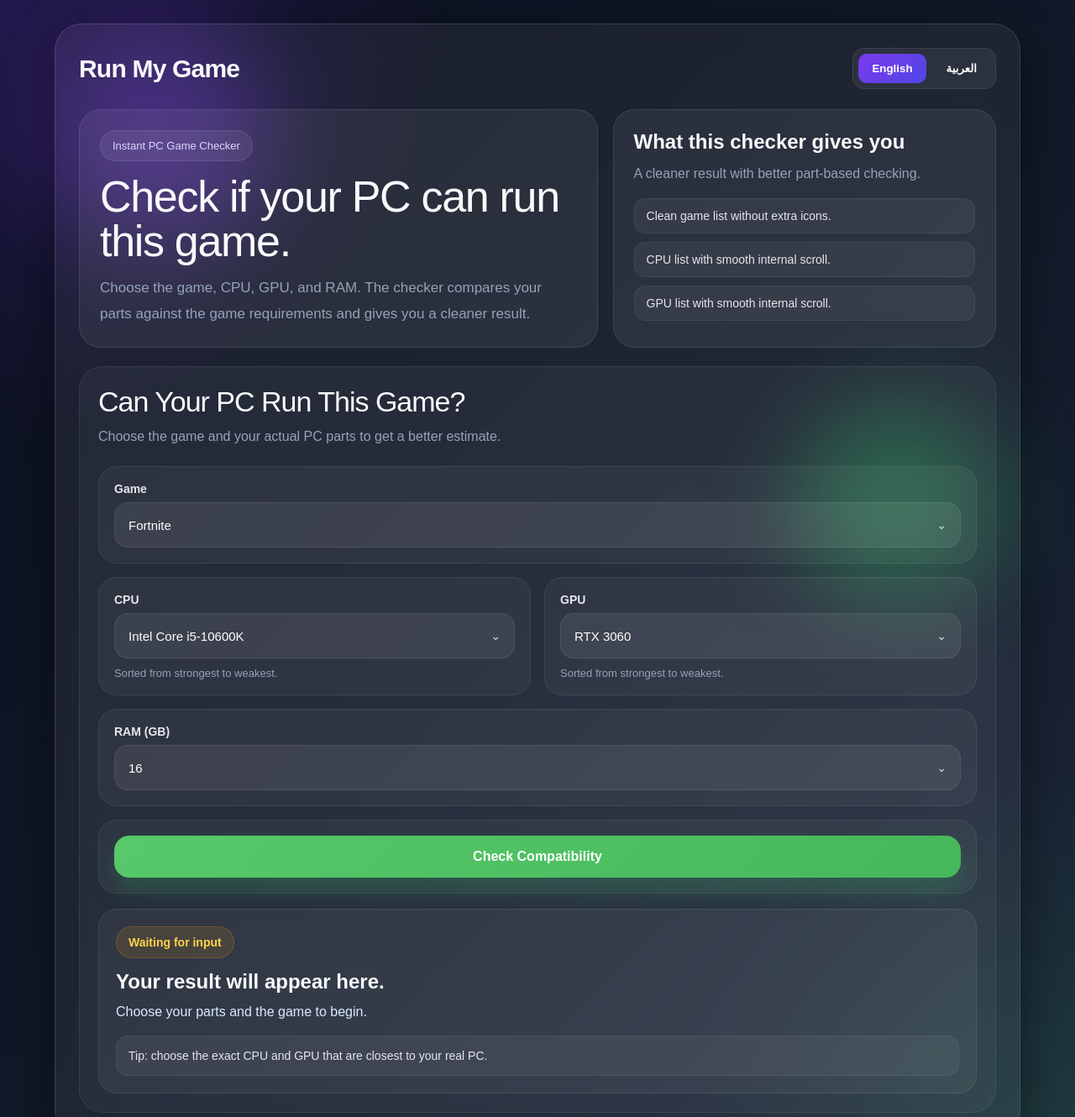
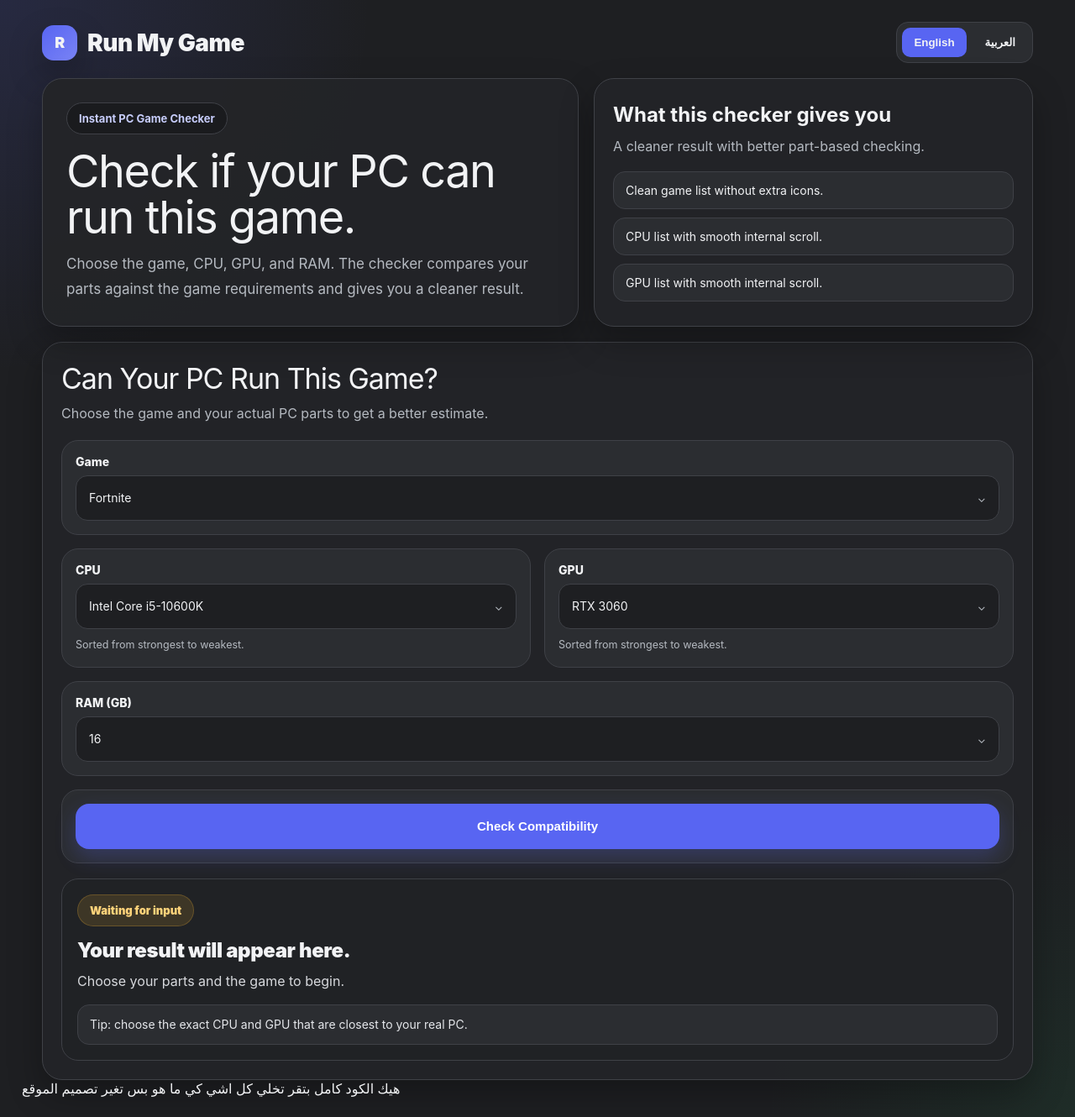
Before and after one commit to iixxg44/run_my_game, a plain HTML site: page index.html in a window 1280 px wide. Shown: the top 1330 px of the page at 84% size. Drawn offline with Linux system fonts and the light colour scheme.

Commit message:
Update index.html

```diff
--- a/index.html
+++ b/index.html
@@ -6,21 +6,25 @@
   <title>Run My Game</title>
   <style>
     :root{
-      --bg1:#0b1020;
-      --bg2:#111827;
-      --bg3:#1e293b;
-      --text:#f8fafc;
-      --muted:#94a3b8;
-      --primary:#7c3aed;
-      --primary2:#4f46e5;
-      --green:#57c96b;
-      --green2:#46b85b;
-      --danger:#ef4444;
-      --warning:#f59e0b;
-      --success:#22c55e;
-      --shadow:0 20px 60px rgba(0,0,0,.45);
-      --card:rgba(255,255,255,.06);
-      --border:rgba(255,255,255,.10);
+      --bg:#1e1f22;
+      --bg2:#2b2d31;
+      --bg3:#313338;
+      --panel:#232428;
+      --panel2:#2f3136;
+      --card:#2b2d31;
+      --card-hover:#32353b;
+      --text:#f2f3f5;
+      --muted:#b5bac1;
+      --line:#3f4147;
+      --primary:#5865f2;
+      --primary-hover:#4752c4;
+      --success:#23a559;
+      --warning:#f0b232;
+      --danger:#da373c;
+      --shadow:0 18px 40px rgba(0,0,0,.28);
+      --radius-xl:24px;
+      --radius-lg:18px;
+      --radius-md:14px;
     }
 
     *{
@@ -34,162 +38,139 @@
     }
 
     body{
-      font-family:Arial,sans-serif;
+      font-family: Inter, Arial, sans-serif;
+      background:
+        radial-gradient(circle at top left, rgba(88,101,242,.15), transparent 24%),
+        radial-gradient(circle at bottom right, rgba(35,165,89,.10), transparent 20%),
+        var(--bg);
+      color:var(--text);
       min-height:100vh;
-      color:var(--text);
-      background:
-        radial-gradient(circle at top left, rgba(124,58,237,.22), transparent 28%),
-        radial-gradient(circle at bottom right, rgba(34,197,94,.12), transparent 25%),
-        linear-gradient(135deg,var(--bg1),var(--bg2),var(--bg3));
-      padding:28px;
-      direction:ltr;
-      overflow-x:hidden;
+      padding:26px;
     }
 
-    .bg-blur{
-      position:fixed;
-      inset:0;
-      pointer-events:none;
-      z-index:0;
-      overflow:hidden;
-    }
-
-    .orb{
-      position:absolute;
-      border-radius:50%;
-      filter:blur(55px);
-      opacity:.35;
-      animation:float 8s ease-in-out infinite;
-    }
-
-    .orb.one{
-      width:260px;
-      height:260px;
-      background:#7c3aed;
-      top:6%;
-      left:4%;
-    }
-
-    .orb.two{
-      width:240px;
-      height:240px;
-      background:#22c55e;
-      right:8%;
-      bottom:8%;
-      animation-delay:1.2s;
-    }
-
-    @keyframes float{
-      0%,100%{transform:translateY(0) translateX(0)}
-      50%{transform:translateY(-18px) translateX(10px)}
-    }
-
-    .wrap{
-      position:relative;
-      z-index:1;
-      max-width:1150px;
-      margin:auto;
-      background:rgba(255,255,255,.06);
-      border:1px solid rgba(255,255,255,.12);
-      border-radius:32px;
-      padding:28px;
-      box-shadow:var(--shadow);
-      backdrop-filter:blur(18px);
+    .shell{
+      max-width:1180px;
+      margin:0 auto;
     }
 
     .topbar{
       display:flex;
+      align-items:center;
       justify-content:space-between;
-      align-items:center;
       gap:16px;
-      margin-bottom:24px;
+      margin-bottom:18px;
     }
 
     .brand{
-      font-size:30px;
+      display:flex;
+      align-items:center;
+      gap:12px;
       font-weight:900;
-      letter-spacing:-0.8px;
+      font-size:28px;
+      letter-spacing:-0.5px;
+    }
+
+    .brand-badge{
+      width:42px;
+      height:42px;
+      border-radius:14px;
+      background:linear-gradient(135deg,var(--primary),#7983f5);
+      display:flex;
+      align-items:center;
+      justify-content:center;
+      box-shadow:var(--shadow);
+      font-size:18px;
+      font-weight:900;
     }
 
     .lang-switch{
       display:flex;
       gap:8px;
-      background:rgba(255,255,255,.06);
-      border:1px solid rgba(255,255,255,.08);
+      background:var(--bg2);
+      border:1px solid var(--line);
       border-radius:14px;
       padding:6px;
-      margin-left:auto;
     }
 
     .lang-switch button{
       border:none;
       background:transparent;
-      color:#fff;
-      padding:10px 16px;
+      color:var(--text);
+      padding:10px 14px;
       border-radius:10px;
       font-weight:800;
       cursor:pointer;
-      transition:.2s ease;
+      transition:.18s ease;
     }
 
     .lang-switch button.active{
-      background:linear-gradient(135deg,var(--primary),var(--primary2));
+      background:var(--primary);
+    }
+
+    .layout{
+      display:grid;
+      grid-template-columns: 1.1fr .9fr;
+      gap:18px;
+      margin-bottom:18px;
+    }
+
+    .panel{
+      background:rgba(35,36,40,.92);
+      border:1px solid var(--line);
+      border-radius:var(--radius-xl);
+      box-shadow:var(--shadow);
     }
 
     .hero{
-      display:grid;
-      grid-template-columns:1.15fr .85fr;
-      gap:18px;
-      margin-bottom:22px;
-    }
-
-    .hero-left,
-    .hero-right{
-      background:var(--card);
-      border:1px solid var(--border);
-      border-radius:26px;
-      padding:24px;
+      padding:28px;
+      min-height:280px;
+      display:flex;
+      flex-direction:column;
+      justify-content:center;
     }
 
     .pill{
       display:inline-flex;
-      align-items:center;
       width:fit-content;
       padding:10px 14px;
       border-radius:999px;
-      background:rgba(255,255,255,.07);
-      border:1px solid rgba(255,255,255,.10);
-      color:#ddd6fe;
+      background:#1a1b1e;
+      border:1px solid var(--line);
+      color:#c7cdfc;
       font-size:13px;
+      font-weight:700;
       margin-bottom:16px;
     }
 
     .hero-title{
-      font-size:52px;
+      font-size:54px;
       line-height:1.02;
-      letter-spacing:-1.3px;
+      letter-spacing:-1.4px;
       margin-bottom:14px;
-      text-align:left;
     }
 
     .hero-text{
+      font-size:17px;
       color:var(--muted);
-      font-size:17px;
-      line-height:1.8;
-      text-align:left;
+      line-height:1.75;
       max-width:700px;
     }
 
-    .hero-right h3{
+    .side{
+      padding:22px;
+      display:flex;
+      flex-direction:column;
+      justify-content:center;
+    }
+
+    .side h3{
       font-size:24px;
       margin-bottom:10px;
-      text-align:left;
     }
 
-    .hero-right p{
+    .side p{
       color:var(--muted);
       line-height:1.7;
-      text-align:left;
       margin-bottom:16px;
     }
 
@@ -199,34 +180,35 @@
     }
 
     .mini-item{
-      padding:12px 14px;
+      background:var(--bg2);
+      border:1px solid var(--line);
       border-radius:14px;
-      background:rgba(255,255,255,.05);
-      border:1px solid rgba(255,255,255,.06);
+      padding:13px 14px;
+      color:var(--text);
       font-size:14px;
-      color:#e5e7eb;
-      text-align:left;
     }
 
     .checker{
-      background:rgba(255,255,255,.04);
-      border:1px solid rgba(255,255,255,.08);
-      border-radius:28px;
       padding:22px;
+    }
+
+    .checker-head{
+      display:flex;
+      align-items:flex-start;
+      justify-content:space-between;
+      gap:16px;
+      margin-bottom:18px;
     }
 
     .checker-title{
       font-size:34px;
+      letter-spacing:-1px;
       margin-bottom:8px;
-      letter-spacing:-1px;
-      text-align:left;
     }
 
     .checker-sub{
       color:var(--muted);
-      margin-bottom:22px;
       line-height:1.7;
-      text-align:left;
       max-width:760px;
     }
 
@@ -237,11 +219,16 @@
     }
 
     .card{
-      background:rgba(255,255,255,.04);
-      border:1px solid rgba(255,255,255,.08);
-      border-radius:22px;
-      padding:18px;
+      background:var(--card);
+      border:1px solid var(--line);
+      border-radius:20px;
+      padding:16px;
       min-width:0;
+      transition:.18s ease;
+    }
+
+    .card:hover{
+      background:var(--card-hover);
     }
 
     .card.full{
@@ -251,120 +238,16 @@
     label{
       display:block;
       margin-bottom:8px;
+      color:var(--text);
       font-size:14px;
       font-weight:800;
-      color:#e5e7eb;
-      text-align:left;
-    }
-
-    input{
-      width:100%;
-      padding:15px 16px;
-      border-radius:16px;
-      border:1px solid rgba(255,255,255,.08);
-      background:rgba(255,255,255,.07);
-      color:white;
-      font-size:15px;
-      outline:none;
-      text-align:left;
-    }
-
-    input:focus{
-      border-color:rgba(124,58,237,.85);
-      box-shadow:0 0 0 4px rgba(124,58,237,.16);
     }
 
     .muted{
       color:var(--muted);
-      font-size:13px;
+      font-size:12.5px;
       margin-top:10px;
-      text-align:left;
-    }
-
-    .check-btn{
-      width:100%;
-      padding:16px 18px;
-      border:none;
-      border-radius:18px;
-      background:linear-gradient(135deg,var(--green),var(--green2));
-      color:white;
-      font-size:16px;
-      font-weight:900;
-      cursor:pointer;
-      transition:.2s ease;
-      box-shadow:0 16px 30px rgba(34,197,94,.22);
-    }
-
-    .check-btn:hover{
-      transform:translateY(-2px);
-      filter:brightness(1.03);
-    }
-
-    .result-box{
-      margin-top:18px;
-      padding:20px;
-      border-radius:22px;
-      background:rgba(255,255,255,.05);
-      border:1px solid rgba(255,255,255,.08);
-      min-height:180px;
-    }
-
-    .result-status{
-      display:inline-flex;
-      align-items:center;
-      padding:10px 14px;
-      border-radius:999px;
-      font-size:14px;
-      font-weight:800;
-      margin-bottom:14px;
-    }
-
-    .status-success{
-      background:rgba(34,197,94,.12);
-      color:#86efac;
-      border:1px solid rgba(34,197,94,.24);
-    }
-
-    .status-warning{
-      background:rgba(245,158,11,.12);
-      color:#fcd34d;
-      border:1px solid rgba(245,158,11,.24);
-    }
-
-    .status-danger{
-      background:rgba(239,68,68,.12);
-      color:#fca5a5;
-      border:1px solid rgba(239,68,68,.24);
-    }
-
-    .result-title{
-      font-size:24px;
-      font-weight:900;
-      margin-bottom:8px;
-      text-align:left;
-    }
-
-    .result-text{
-      color:#dbeafe;
-      line-height:1.7;
-      margin-bottom:14px;
-      text-align:left;
-    }
-
-    .tips{
-      display:grid;
-      gap:10px;
-    }
-
-    .tip{
-      background:rgba(255,255,255,.05);
-      padding:12px 14px;
-      border-radius:14px;
-      border:1px solid rgba(255,255,255,.06);
-      color:#e5e7eb;
-      font-size:14px;
-      line-height:1.6;
-      text-align:left;
+      line-height:1.5;
     }
 
     .custom-select{
@@ -375,38 +258,37 @@
     .select-trigger{
       width:100%;
       min-height:54px;
-      padding:15px 16px;
-      border-radius:16px;
-      border:1px solid rgba(255,255,255,.08);
-      background:rgba(255,255,255,.07);
-      color:white;
+      padding:14px 15px;
+      background:#1e1f22;
+      border:1px solid var(--line);
+      border-radius:14px;
       display:flex;
       align-items:center;
       justify-content:space-between;
       gap:12px;
       cursor:pointer;
-      transition:.2s ease;
+      transition:.18s ease;
     }
 
     .select-trigger:hover,
     .custom-select.open .select-trigger{
-      border-color:rgba(124,58,237,.85);
-      box-shadow:0 0 0 4px rgba(124,58,237,.14);
+      border-color:var(--primary);
+      box-shadow:0 0 0 3px rgba(88,101,242,.16);
     }
 
     .select-value{
-      font-size:15px;
+      font-size:14px;
       white-space:nowrap;
       overflow:hidden;
       text-overflow:ellipsis;
-      min-width:0;
+      color:var(--text);
     }
 
     .select-arrow{
-      font-size:14px;
-      opacity:.8;
+      font-size:13px;
+      color:var(--muted);
+      transition:.18s ease;
       flex-shrink:0;
-      transition:.2s ease;
     }
 
     .custom-select.open .select-arrow{
@@ -418,16 +300,15 @@
       top:calc(100% + 8px);
       left:0;
       right:0;
-      background:rgba(17,24,39,.98);
-      border:1px solid rgba(255,255,255,.08);
-      border-radius:18px;
-      box-shadow:0 20px 50px rgba(0,0,0,.45);
+      background:#1a1b1e;
+      border:1px solid var(--line);
+      border-radius:16px;
+      box-shadow:var(--shadow);
       padding:8px;
       display:none;
-      z-index:100;
-      max-height:260px;
+      z-index:30;
+      max-height:250px;
       overflow-y:auto;
-      backdrop-filter:blur(18px);
     }
 
     .custom-select.open .select-menu{
@@ -438,37 +319,118 @@
       width:10px;
     }
 
-    .select-menu::-webkit-scrollbar-track{
-      background:transparent;
-    }
-
     .select-menu::-webkit-scrollbar-thumb{
-      background:rgba(255,255,255,.14);
+      background:#3b3e45;
       border-radius:999px;
     }
 
     .select-option{
-      padding:12px 14px;
+      padding:12px 13px;
       border-radius:12px;
       cursor:pointer;
-      transition:.18s ease;
+      transition:.16s ease;
       font-size:14px;
-      line-height:1.45;
-      text-align:left;
+      color:var(--text);
+      line-height:1.4;
       word-break:break-word;
     }
 
     .select-option:hover{
-      background:rgba(124,58,237,.14);
+      background:#2b2d31;
     }
 
     .select-option.active{
-      background:linear-gradient(135deg,rgba(124,58,237,.24),rgba(79,70,229,.18));
-      border:1px solid rgba(124,58,237,.22);
+      background:rgba(88,101,242,.16);
+      border:1px solid rgba(88,101,242,.25);
     }
 
-    @media (max-width: 900px){
-      .hero{
+    .check-btn{
+      width:100%;
+      min-height:54px;
+      border:none;
+      border-radius:16px;
+      background:var(--primary);
+      color:white;
+      font-size:15px;
+      font-weight:900;
+      cursor:pointer;
+      transition:.18s ease;
+      box-shadow:0 10px 24px rgba(88,101,242,.25);
+    }
+
+    .check-btn:hover{
+      background:var(--primary-hover);
+      transform:translateY(-1px);
+    }
+
+    .result-box{
+      margin-top:18px;
+      background:#202225;
+      border:1px solid var(--line);
+      border-radius:20px;
+      padding:18px;
+      min-height:180px;
+    }
+
+    .result-status{
+      display:inline-flex;
+      align-items:center;
+      padding:10px 14px;
+      border-radius:999px;
+      font-size:13px;
+      font-weight:900;
+      margin-bottom:14px;
+      border:1px solid transparent;
+    }
+
+    .status-success{
+      background:rgba(35,165,89,.16);
+      color:#6ee7a8;
+      border-color:rgba(35,165,89,.26);
+    }
+
+    .status-warning{
+      background:rgba(240,178,50,.14);
+      color:#ffd37a;
+      border-color:rgba(240,178,50,.24);
+    }
+
+    .status-danger{
+      background:rgba(218,55,60,.14);
+      color:#ff8e92;
+      border-color:rgba(218,55,60,.24);
+    }
+
+    .result-title{
+      font-size:24px;
+      font-weight:900;
+      margin-bottom:8px;
+      letter-spacing:-0.4px;
+    }
+
+    .result-text{
+      color:#d7d9dd;
+      line-height:1.75;
+      margin-bottom:14px;
+    }
+
+    .tips{
+      display:grid;
+      gap:10px;
+    }
+
+    .tip{
+      background:#2b2d31;
+      border:1px solid var(--line);
+      border-radius:14px;
+      padding:12px 14px;
+      color:#e5e7eb;
+      font-size:14px;
+      line-height:1.6;
+    }
+
+    @media (max-width: 920px){
+      .layout{
         grid-template-columns:1fr;
       }
 
@@ -477,7 +439,7 @@
       }
 
       .hero-title{
-        font-size:38px;
+        font-size:40px;
       }
     }
 
@@ -487,7 +449,8 @@
       }
 
       .wrap{
-        padding:18px;
+        padding:16px;
+        border-radius:24px;
       }
 
       .topbar{
@@ -496,16 +459,17 @@
       }
 
       .lang-switch{
-        margin-left:0;
         align-self:flex-end;
+      }
+
+      .hero,
+      .side,
+      .checker{
+        padding:18px;
       }
 
       .checker-title{
         font-size:28px;
-      }
-
-      .select-menu{
-        max-height:220px;
       }
     }
   </style>
@@ -516,17 +480,21 @@
     <div class="orb two"></div>
   </div>
 
-  <div class="wrap">
+  <div class="shell">
     <div class="topbar">
-      <div class="brand">Run My Game</div>
+      <div class="brand">
+        <div class="brand-badge">R</div>
+        <div>Run My Game</div>
+      </div>
+
       <div class="lang-switch">
         <button id="langEn" class="active" onclick="setLang('en')">English</button>
         <button id="langAr" onclick="setLang('ar')">العربية</button>
       </div>
     </div>
 
-    <div class="hero">
-      <div class="hero-left">
+    <div class="layout">
+      <div class="panel hero">
         <div class="pill" id="heroBadge">Instant PC Game Checker</div>
         <div class="hero-title" id="heroTitle">Check if your PC can run this game.</div>
         <div class="hero-text" id="heroText">
@@ -534,7 +502,7 @@
         </div>
       </div>
 
-      <div class="hero-right">
+      <div class="panel side">
         <h3 id="heroRightTitle">What this checker gives you</h3>
         <p id="heroRightText">A cleaner result with better part-based checking.</p>
         <div class="mini-list">
@@ -545,31 +513,35 @@
       </div>
     </div>
 
-    <div class="checker">
+    <div class="panel checker">
+      <div class="checker-head">
+        <div>
           <div class="checker-title" id="checkerTitle">Can Your PC Run This Game?</div>
           <div class="checker-sub" id="checkerSub">Choose the game and your actual PC parts to get a better estimate.</div>
+        </div>
+      </div>
 
       <div class="grid">
         <div class="card full">
           <label id="gameLabel">Game</label>
-          <div class="custom-select" id="gameSelect"></div>
+          <div id="gameSelect"></div>
         </div>
 
         <div class="card">
           <label id="cpuLabel">CPU</label>
-          <div class="custom-select" id="cpuSelect"></div>
+          <div id="cpuSelect"></div>
           <div class="muted" id="cpuHint">Sorted from strongest to weakest.</div>
         </div>
 
         <div class="card">
           <label id="gpuLabel">GPU</label>
-          <div class="custom-select" id="gpuSelect"></div>
+          <div id="gpuSelect"></div>
           <div class="muted" id="gpuHint">Sorted from strongest to weakest.</div>
         </div>
 
         <div class="card full">
           <label id="ramLabel">RAM (GB)</label>
-  <div class="custom-select" id="ramSelect"></div>
+          <div id="ramSelect"></div>
         </div>
 
         <div class="card full">
@@ -1034,4 +1006,4 @@
     setLang("en");
   </script>
 </body>
-</html>
+</html>  هيك الكود كامل بتقر تخلي كل اشي كي ما هو بس تغير تصميم الموقع
```
Lines whose indentation alone changed are shown as unchanged.
